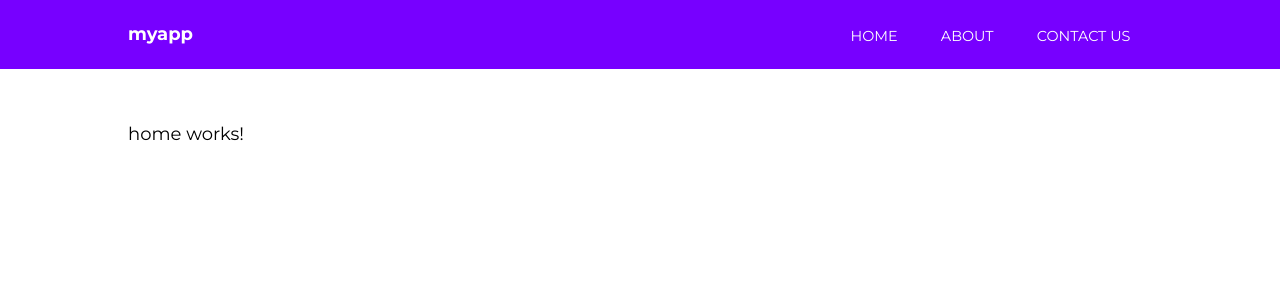
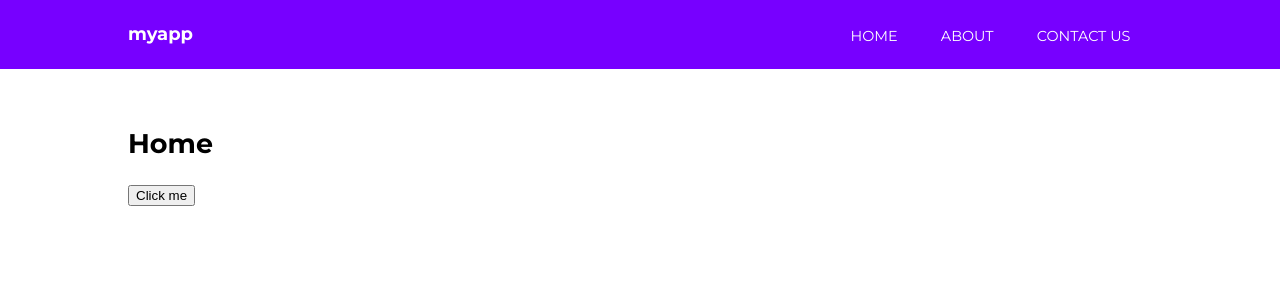
Before and after one commit to AndersonCossul/learning-angular, an Angular app: page / in a window 1280 px wide. Shown: the top 300 px of the page. Built offline with nearby package versions, Linux system fonts and the light colour scheme.

Commit message:
dynamic css

```diff
--- a/src/app/home/home.component.html
+++ b/src/app/home/home.component.html
@@ -1,3 +1,3 @@
-<p>
-  home works!
-</p>
+<h1 [class.gray]="h1GrayStyle">Home</h1>
+
+<button (click)="firstClick()">Click me</button>
--- a/src/app/home/home.component.scss
+++ b/src/app/home/home.component.scss
@@ -0,0 +1,7 @@
+.gray {
+    color: gray;
+}
+
+.large {
+    font-size: 4em;
+}
--- a/src/app/home/home.component.ts
+++ b/src/app/home/home.component.ts
@@ -7,9 +7,14 @@ import { Component, OnInit } from '@angular/core';
 })
 export class HomeComponent implements OnInit {
 
+  h1GrayStyle: boolean = false
+
   constructor() { }
 
   ngOnInit() {
   }
 
+  firstClick() {
+    this.h1GrayStyle = !this.h1GrayStyle;
+  }
 }
```
